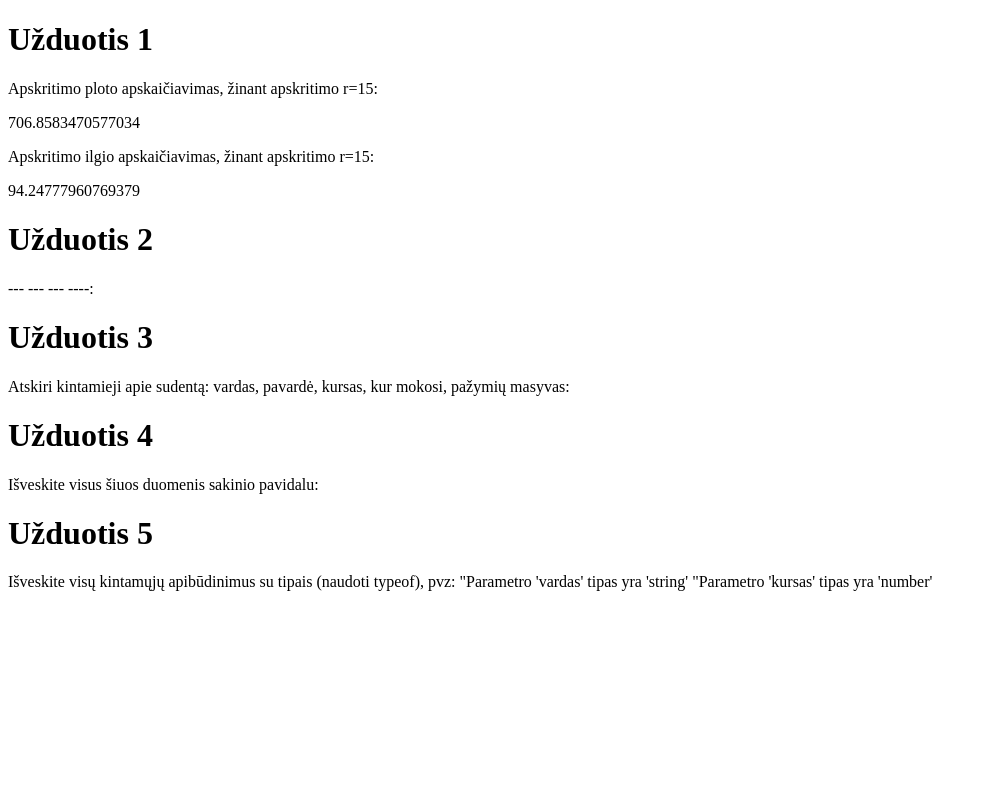
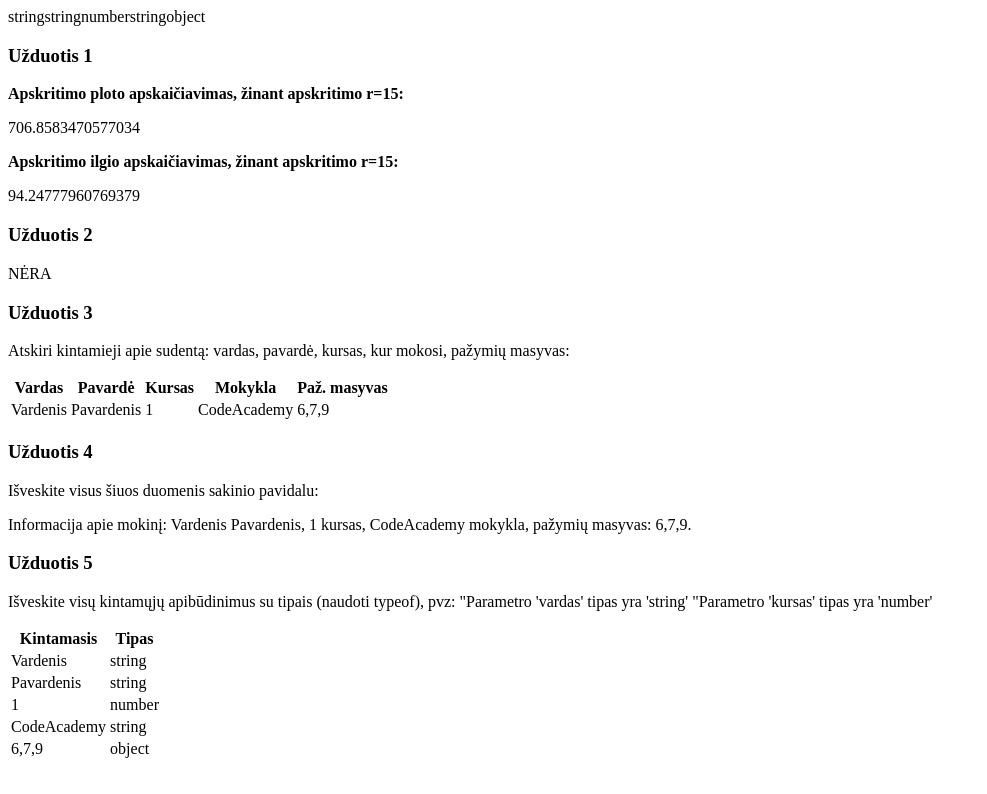
Before and after one commit to Gr0Mk/KlasesDarbas, a plain HTML site: page temporary/Uzduotis.html in a window 1280 px wide. Shown: the whole page, without its empty margins (0-987 px from the left). Drawn offline with Linux system fonts and the light colour scheme.

Commit message:
Baigiau JavaScript užduotis

```diff
--- a/temporary/Uzduotis.html
+++ b/temporary/Uzduotis.html
@@ -1,33 +1,81 @@
 <!DOCTYPE html>
 <html lang="en">
+<script src="script.js"></script>
 <body>
 
-<h1>Užduotis 1</h1>
-<p>Apskritimo ploto apskaičiavimas, žinant apskritimo r=15:</p>
-<script>
-    let radius = 15
-    let Aplotas =Math.PI * Math.pow(radius, 2)
-    document.write(Aplotas)
-</script>
-<p>Apskritimo ilgio apskaičiavimas, žinant apskritimo r=15:</p>
-<script>
-    let Ailgis = 2 * Math.PI * radius
-    document.write(Ailgis)
-</script>
+<h3>Užduotis 1</h3>
+<p><b>Apskritimo ploto apskaičiavimas, žinant apskritimo r=15:</b></p>
+<script>document.write(Aplotas)</script>
+<p><b>Apskritimo ilgio apskaičiavimas, žinant apskritimo r=15:</b></p>
+<script>document.write(Ailgis)</script>
 
-<h1>Užduotis 2</h1>
-<p>--- --- --- ----:</p>
+<h3>Užduotis 2</h3>
+<p>NĖRA</p>
 
-<h1>Užduotis 3</h1>
+<h3>Užduotis 3</h3>
 <p>Atskiri kintamieji apie sudentą: vardas, pavardė, kursas, kur mokosi, pažymių masyvas:</p>
 
-<h1>Užduotis 4</h1>
+<div class="info">
+    <table>
+        <tr>
+            <th>Vardas</th>
+            <th>Pavardė</th>
+            <th>Kursas</th>
+            <th>Mokykla</th>
+            <th>Paž. masyvas</th>
+        </tr>
+        <tr>
+            <td><script>document.write(vardas)</script><br></td>
+            <td><script>document.write(pavarde)</script><br></td>
+            <td><script>document.write(kursas)</script><br></td>
+            <td><script>document.write(mokykla)</script><br></td>
+            <td><script>document.write(pmasyvas)</script></td>
+        </tr>
+    </table>
+</div>
+
+<h3>Užduotis 4</h3>
 <p>Išveskite visus šiuos duomenis sakinio pavidalu:</p>
 
-<h1>Užduotis 5</h1>
+<div id="infosakinys">Informacija apie mokinį:
+<script>document.write(vardas)</script>
+<script>document.write(pavarde)</script>,
+<script>document.write(kursas)</script> kursas,
+<script>document.write(mokykla)</script> mokykla, pažymių masyvas:
+<script>document.write(pmasyvas)</script>.
+</div>
+
+<h3>Užduotis 5</h3>
 <p>Išveskite visų kintamųjų apibūdinimus su tipais (naudoti typeof), pvz:
 "Parametro 'vardas' tipas yra 'string'
 "Parametro 'kursas' tipas yra 'number'</p>
+<table>
+    <tr>
+       <th>Kintamasis</th>
+        <th>Tipas</th>
+    </tr>
+    <tr>
+    <td><script>document.write(vardas)</script></td>
+    <td><script>document.write(typeof vardas)</script></td>
+    </tr>
+    <tr>
+        <td><script>document.write(pavarde)</script></td>
+        <td><script>document.write(typeof pavarde)</script></td>
+    </tr>
+    <tr>
+        <td><script>document.write(kursas)</script></td>
+        <td><script>document.write(typeof kursas)</script></td>
+    </tr>
+    <tr>
+    <td><script>document.write(mokykla)</script></td>
+    <td><script>document.write(typeof mokykla)</script></td>
+    </tr>
+    <tr>
+    <td><script>document.write(pmasyvas)</script></td>
+    <td><script>document.write(typeof pmasyvas)</script></td>
+    </tr>
+
+</table>
 
 </body>
 </html>
--- /dev/null
+++ b/temporary/script.js
@@ -0,0 +1,14 @@
+let radius = 15;
+let Aplotas =Math.PI * Math.pow(radius, 2);
+let Ailgis = 2 * Math.PI * radius;
+let vardas = 'Vardenis';
+let pavarde = 'Pavardenis';
+let kursas = 1;
+let mokykla = 'CodeAcademy';
+let pmasyvas = [6, 7, 9];
+
+document.write(typeof vardas);
+document.write(typeof pavarde);
+document.write(typeof kursas);
+document.write(typeof mokykla);
+document.write(typeof pmasyvas);
```
